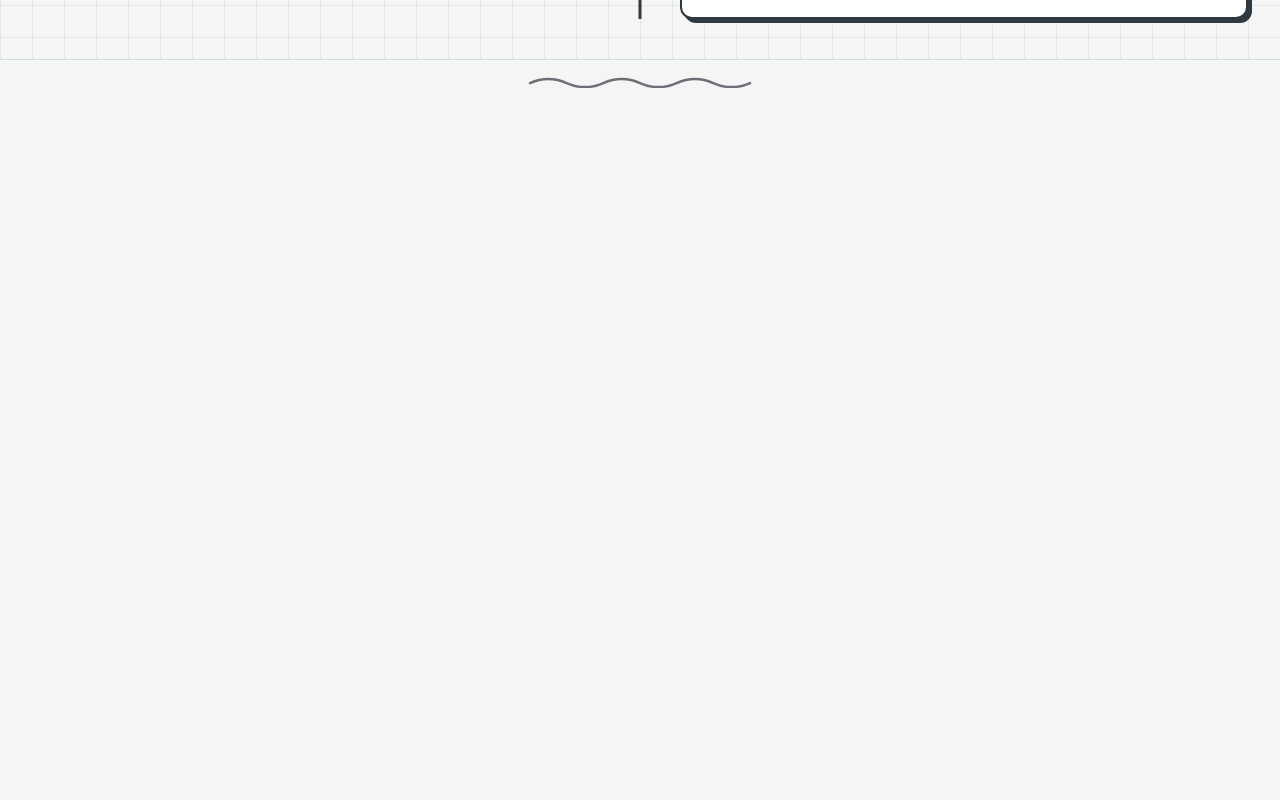
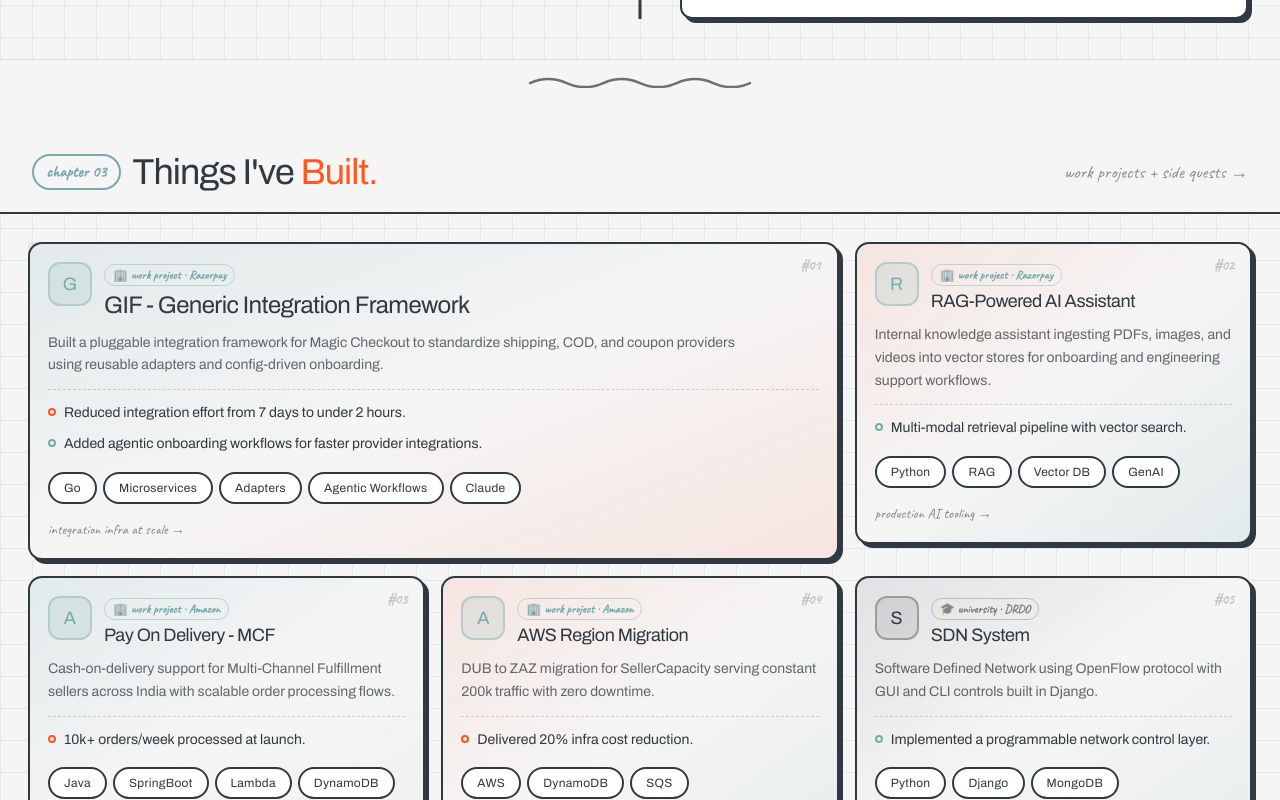
Before and after one commit to SATABDA0207/SatabdaPortfolio, a React (Vite) app: page / in a window 1280 px wide. Shown: the part 2000-2800 px from the top of the page. Before the commit the page ends 2100 px from the top, so only its background shows below. Built offline with nearby package versions, Linux system fonts and the light colour scheme.

Commit message:
008 task with codex 5.3

```diff
--- a/src/App.tsx
+++ b/src/App.tsx
@@ -1,5 +1,6 @@
 import HeroSection from './sections/HeroSection'
 import ExperienceSection from './sections/ExperienceSection'
+import ProjectsSection from './sections/ProjectsSection'
 
 function App() {
   return (
@@ -7,6 +8,7 @@ function App() {
       <div className="page-shell">
         <HeroSection />
         <ExperienceSection />
+        <ProjectsSection />
       </div>
     </main>
   )
--- /dev/null
+++ b/src/data/projects.ts
@@ -0,0 +1,110 @@
+export type ProjectType = 'work' | 'university' | 'side'
+
+export type ProjectCard = {
+  id: string
+  panel: string
+  title: string
+  company: string
+  type: ProjectType
+  badge: string
+  description: string
+  impacts: Array<{ text: string; accent?: 'orange' | 'teal' }>
+  tags: string[]
+  note: string
+  href?: string
+  className?: string
+}
+
+export const projectsData: ProjectCard[] = [
+  {
+    id: 'gif',
+    panel: '#01',
+    title: 'GIF - Generic Integration Framework',
+    company: 'Razorpay',
+    type: 'work',
+    badge: 'G',
+    description:
+      'Built a pluggable integration framework for Magic Checkout to standardize shipping, COD, and coupon providers using reusable adapters and config-driven onboarding.',
+    impacts: [
+      { text: 'Reduced integration effort from 7 days to under 2 hours.', accent: 'orange' },
+      {
+        text: 'Added agentic onboarding workflows for faster provider integrations.',
+        accent: 'teal',
+      },
+    ],
+    tags: ['Go', 'Microservices', 'Adapters', 'Agentic Workflows', 'Claude'],
+    note: 'integration infra at scale →',
+    className: 'md:col-span-2 bg-gradient-to-br from-brand-teal/15 via-brand-bg to-brand-orange/10',
+  },
+  {
+    id: 'rag-assistant',
+    panel: '#02',
+    title: 'RAG-Powered AI Assistant',
+    company: 'Razorpay',
+    type: 'work',
+    badge: 'R',
+    description:
+      'Internal knowledge assistant ingesting PDFs, images, and videos into vector stores for onboarding and engineering support workflows.',
+    impacts: [{ text: 'Multi-modal retrieval pipeline with vector search.', accent: 'teal' }],
+    tags: ['Python', 'RAG', 'Vector DB', 'GenAI'],
+    note: 'production AI tooling →',
+    className: 'bg-gradient-to-br from-brand-orange/10 via-brand-bg to-brand-teal/15',
+  },
+  {
+    id: 'pod-mcf',
+    panel: '#03',
+    title: 'Pay On Delivery - MCF',
+    company: 'Amazon',
+    type: 'work',
+    badge: 'A',
+    description:
+      'Cash-on-delivery support for Multi-Channel Fulfillment sellers across India with scalable order processing flows.',
+    impacts: [{ text: '10k+ orders/week processed at launch.', accent: 'orange' }],
+    tags: ['Java', 'SpringBoot', 'Lambda', 'DynamoDB'],
+    note: 'scaled fulfillment infra →',
+    className: 'bg-gradient-to-br from-brand-teal/15 via-brand-bg to-brand-teal/5',
+  },
+  {
+    id: 'aws-migration',
+    panel: '#04',
+    title: 'AWS Region Migration',
+    company: 'Amazon',
+    type: 'work',
+    badge: 'A',
+    description:
+      'DUB to ZAZ migration for SellerCapacity serving constant 200k traffic with zero downtime.',
+    impacts: [{ text: 'Delivered 20% infra cost reduction.', accent: 'orange' }],
+    tags: ['AWS', 'DynamoDB', 'SQS'],
+    note: 'zero downtime migration →',
+    className: 'bg-gradient-to-br from-brand-orange/10 via-brand-bg to-brand-teal/10',
+  },
+  {
+    id: 'sdn',
+    panel: '#05',
+    title: 'SDN System',
+    company: 'DRDO',
+    type: 'university',
+    badge: 'S',
+    description:
+      'Software Defined Network using OpenFlow protocol with GUI and CLI controls built in Django.',
+    impacts: [{ text: 'Implemented a programmable network control layer.', accent: 'teal' }],
+    tags: ['Python', 'Django', 'MongoDB'],
+    note: 'networking systems research →',
+    className: 'bg-gradient-to-br from-brand-dark/10 via-brand-bg to-brand-teal/10',
+  },
+  {
+    id: 'lets-talk',
+    panel: '#06',
+    title: "Let's Talk - Live Chat App",
+    company: 'Personal',
+    type: 'side',
+    badge: 'L',
+    description:
+      'Real-time chat application with personal and group messaging using Socket.io for low-latency communication.',
+    impacts: [],
+    tags: ['JavaScript', 'Node.js', 'Socket.io', 'HTML/CSS'],
+    note: 'real-time communication experiment →',
+    className:
+      'md:col-span-2 bg-gradient-to-br from-brand-orange/15 via-brand-bg to-brand-orange/5',
+  },
+]
--- /dev/null
+++ b/src/sections/ProjectsSection.tsx
@@ -0,0 +1,122 @@
+import { HoverLift, MotionItem, Reveal, StaggerGroup } from '../components/motion'
+import { SkillPill } from '../components/ui'
+import { projectsData, type ProjectCard } from '../data/projects'
+
+function stampLabel(type: ProjectCard['type'], company: string) {
+  if (type === 'work') return `🏢 work project · ${company}`
+  if (type === 'university') return `🎓 university · ${company}`
+  return '🛠 side project'
+}
+
+function stampClass(type: ProjectCard['type']) {
+  if (type === 'work') return 'text-brand-teal border-brand-teal/40'
+  if (type === 'university') return 'text-brand-dark/60 border-brand-dark/25'
+  return 'text-brand-orange border-brand-orange/40'
+}
+
+function badgeClass(type: ProjectCard['type']) {
+  if (type === 'work') return 'bg-brand-teal/15 text-brand-teal border-brand-teal/40'
+  if (type === 'university') return 'bg-brand-dark/10 text-brand-dark border-brand-dark/35'
+  return 'bg-brand-orange/10 text-brand-orange border-brand-orange/40'
+}
+
+function impactDot(accent?: 'orange' | 'teal') {
+  return accent === 'teal' ? 'border-brand-teal' : 'border-brand-orange'
+}
+
+function ProjectsSection() {
+  return (
+    <section id="projects" className="notebook-surface relative mt-8 overflow-hidden">
+      <div className="grid-paper-bg pointer-events-none absolute inset-0" />
+
+      <header className="relative z-10 flex flex-wrap items-center gap-3 border-b-2 border-brand-dark bg-brand-bg px-4 py-5 md:px-8">
+        <p className="rounded-pill border-2 border-brand-teal px-3 py-1 handwritten text-base font-bold text-brand-teal">
+          chapter 03
+        </p>
+        <h2 className="text-3xl font-black tracking-tight text-brand-dark md:text-4xl">
+          Things I've <span className="text-brand-orange">Built.</span>
+        </h2>
+        <p className="ml-auto handwritten text-lg text-brand-dark/55">
+          work projects + side quests →
+        </p>
+      </header>
+
+      <Reveal className="relative z-10 p-4 md:p-7">
+        <StaggerGroup className="grid gap-4 md:grid-cols-2 xl:grid-cols-3">
+          {projectsData.map((project) => (
+            <MotionItem
+              key={project.id}
+              className={project.className?.includes('col-span') ? project.className : undefined}
+            >
+              <HoverLift>
+                <article
+                  className={`relative flex min-h-[220px] flex-col gap-3 overflow-hidden rounded-[14px] border-[2.5px] border-brand-dark bg-brand-bg p-4 shadow-[4px_4px_0px_#303841] md:p-[18px] ${project.className?.replace('md:col-span-2', '').trim() ?? ''}`.trim()}
+                >
+                  <p className="absolute right-4 top-3 handwritten text-sm font-bold text-brand-dark/25">
+                    {project.panel}
+                  </p>
+
+                  <div className="flex items-start gap-3 pr-8">
+                    <div
+                      className={`flex h-11 w-11 items-center justify-center rounded-xl border-2 text-lg font-black ${badgeClass(project.type)}`}
+                    >
+                      {project.badge}
+                    </div>
+                    <div className="min-w-0 flex-1">
+                      <p
+                        className={`mb-1 inline-flex rounded-pill border px-2 py-0.5 handwritten text-xs font-bold ${stampClass(project.type)}`}
+                      >
+                        {stampLabel(project.type, project.company)}
+                      </p>
+                      <h3
+                        className={`font-black leading-tight tracking-tight text-brand-dark ${project.id === 'gif' ? 'text-2xl' : 'text-lg'}`}
+                      >
+                        {project.title}
+                      </h3>
+                    </div>
+                  </div>
+
+                  <p
+                    className={`text-sm leading-relaxed text-brand-dark/75 ${project.id === 'gif' ? 'max-w-[92%]' : ''}`}
+                  >
+                    {project.description}
+                  </p>
+
+                  <hr className="border-t border-dashed border-brand-dark/20" />
+
+                  {project.impacts.length > 0 ? (
+                    <div className="space-y-2">
+                      {project.impacts.map((impact) => (
+                        <div
+                          key={impact.text}
+                          className="flex items-start gap-2 text-sm leading-relaxed text-brand-dark"
+                        >
+                          <span
+                            className={`mt-1.5 h-2 w-2 rounded-full border-2 ${impactDot(impact.accent)}`}
+                          />
+                          <span>{impact.text}</span>
+                        </div>
+                      ))}
+                    </div>
+                  ) : null}
+
+                  <div className="mt-1 flex flex-wrap gap-1.5">
+                    {project.tags.map((tag) => (
+                      <SkillPill key={`${project.id}-${tag}`} label={tag} />
+                    ))}
+                  </div>
+
+                  <p className="mt-auto pt-1 handwritten text-sm text-brand-dark/60">
+                    {project.note}
+                  </p>
+                </article>
+              </HoverLift>
+            </MotionItem>
+          ))}
+        </StaggerGroup>
+      </Reveal>
+    </section>
+  )
+}
+
+export default ProjectsSection
```
Also changed, not shown: 1 other file (tests, documents, lock files or other folders).
